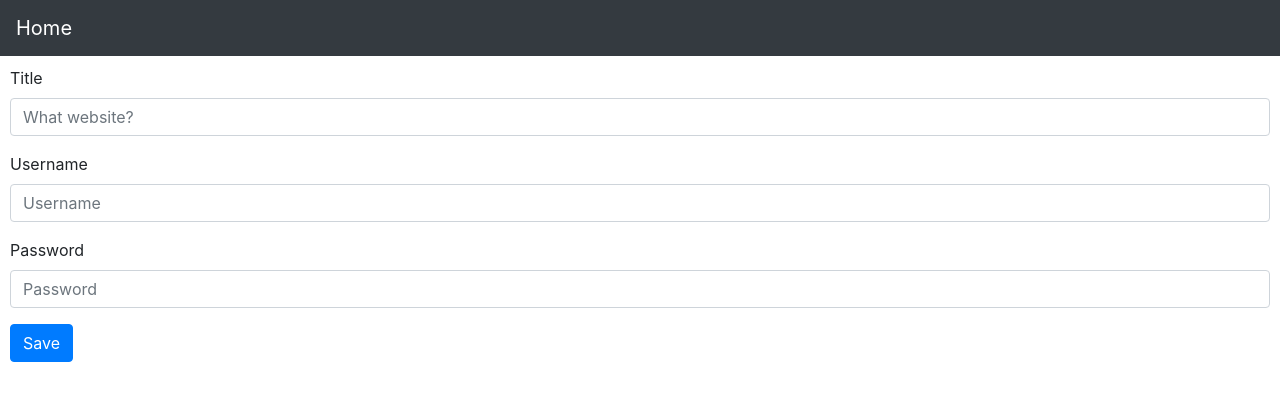
After one commit to khosravipour-salman/django_project, a Django app: page /create/ in a window 1280 px wide. The commit adds this page. Shown: the top 401 px of the page. Run offline with Django 3.2, Linux system fonts and the light colour scheme.

Commit message:
add create password object

```diff
--- a/app/urls.py
+++ b/app/urls.py
@@ -4,4 +4,5 @@ from app import views
 urlpatterns = [
     path('list/', views.password_list, name='list'),
     path('detail/<int:pk>/', views.password_detail, name='detail'),
+    path('create/', views.password_create, name='create'),
 ]
--- a/app/views.py
+++ b/app/views.py
@@ -1,6 +1,7 @@
-from django.shortcuts import render
+from django.shortcuts import render, redirect
 from app.models import PasswordModel
 from django.shortcuts import get_object_or_404
+
 
 def password_list(request):
     object_list = PasswordModel.objects.all()
@@ -16,3 +17,15 @@ def password_detail(request, pk):
         'obj': get_object_or_404(PasswordModel, id=pk),
     }
     return render(request, 'app/detail.html', context)
+
+
+def password_create(request):
+    if request.method == 'POST':
+        title = request.POST['title']
+        username = request.POST['username']
+        password = request.POST['password']
+
+        PasswordModel.objects.create(title=title, username=username, password=password)
+        return redirect('list')
+
+    return render(request, 'app/create.html')
--- /dev/null
+++ b/templates/app/create.html
@@ -0,0 +1,38 @@
+{% extends 'base.html' %}
+
+{% block header %}
+    <link rel="stylesheet" href="https://cdn.jsdelivr.net/npm/bootstrap@4.0.0/dist/css/bootstrap.min.css"
+          integrity="sha384-Gn5384xqQ1aoWXA+058RXPxPg6fy4IWvTNh0E263XmFcJlSAwiGgFAW/dAiS6JXm" crossorigin="anonymous">
+{% endblock %}
+
+{% block title %}Create --------------{% endblock %}
+
+{% block body %}
+    <nav class="navbar navbar-expand-lg navbar-light bg-light navbar-dark bg-dark">
+        <a class="navbar-brand" href="{% url 'list' %}">Home</a>
+        <button class="navbar-toggler" type="button" data-toggle="collapse" data-target="#navbarNavDropdown"
+                aria-controls="navbarNavDropdown" aria-expanded="false" aria-label="Toggle navigation">
+            <span class="navbar-toggler-icon"></span>
+        </button>
+    </nav>
+
+    <div style="margin: 10px;">
+        <form method="POST">
+            {% csrf_token %}
+            <div class="form-group">
+                <label for="exampleInputEmail1">Title</label>
+                <input type="text" class="form-control" id="exampleInputEmail1" aria-describedby="emailHelp"
+                       placeholder="What website?" name="title">
+            </div>
+            <div class="form-group">
+                <label for="exampleInputPassword1">Username</label>
+                <input type="text" class="form-control" id="exampleInputPassword1" placeholder="Username" required name="username">
+            </div>
+            <div class="form-group">
+                <label for="exampleInputPassword1">Password</label>
+                <input type="text" class="form-control" id="exampleInputPassword1" placeholder="Password" required  name="password">
+            </div>
+            <button type="submit" class="btn btn-primary">Save</button>
+        </form>
+    </div>
+{% endblock %}
--- a/templates/app/detail.html
+++ b/templates/app/detail.html
@@ -17,7 +17,7 @@
         <div class="collapse navbar-collapse" id="navbarNavDropdown">
             <ul class="navbar-nav">
                 <li class="nav-item active">
-                    <a class="nav-link" href="#">Add new<span class="sr-only">(current)</span></a>
+                    <a class="nav-link" href="{% url 'create' %}">Add new<span class="sr-only">(current)</span></a>
                 </li>
             </ul>
         </div>
--- a/templates/app/list.html
+++ b/templates/app/list.html
@@ -17,7 +17,7 @@
         <div class="collapse navbar-collapse" id="navbarNavDropdown">
             <ul class="navbar-nav">
                 <li class="nav-item active">
-                    <a class="nav-link" href="#">Add new<span class="sr-only">(current)</span></a>
+                    <a class="nav-link" href="{% url 'create' %}">Add new<span class="sr-only">(current)</span></a>
                 </li>
             </ul>
         </div>
```
Also changed, not shown: db.sqlite3.
